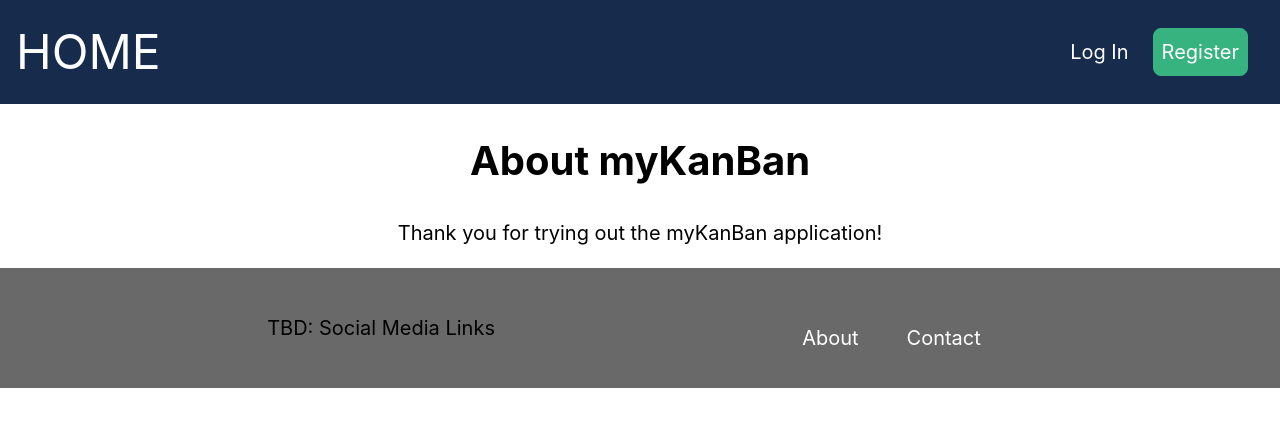
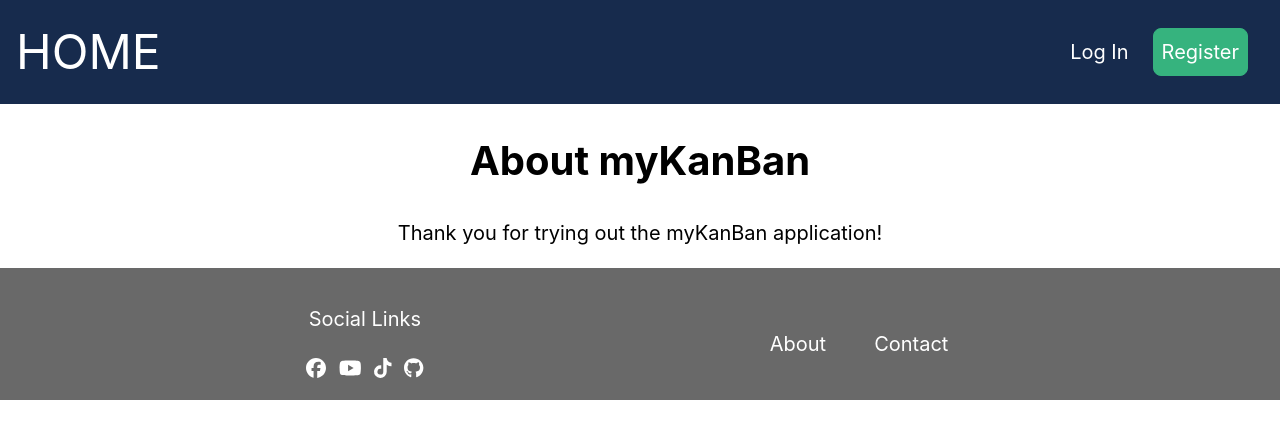
Before and after one commit to teekaygithub/myKanBan-FE, a React (Create React App) app: page /about in a window 1280 px wide. Shown: the top 438 px of the page. Built offline with nearby package versions, Linux system fonts and the light colour scheme.

Commit message:
Social links in footer section

```diff
--- a/package.json
+++ b/package.json
@@ -3,6 +3,11 @@
   "version": "0.1.0",
   "private": true,
   "dependencies": {
+    "@fortawesome/fontawesome-svg-core": "^6.1.1",
+    "@fortawesome/free-brands-svg-icons": "^6.1.1",
+    "@fortawesome/free-regular-svg-icons": "^6.1.1",
+    "@fortawesome/free-solid-svg-icons": "^6.1.1",
+    "@fortawesome/react-fontawesome": "^0.1.18",
     "@testing-library/jest-dom": "^5.11.9",
     "@testing-library/react": "^11.2.5",
     "@testing-library/user-event": "^12.8.1",
--- a/src/App.css
+++ b/src/App.css
@@ -250,10 +250,21 @@ section {
 
 footer {
   background-color: dimgray;
+  color:white;
   margin-bottom: 0;
   padding: 1rem;
   display: flex;
   justify-content: space-evenly;
   align-items: center;
-  height: 15vh;
+  min-height: 15vh;
 }
+
+#footer-social-link-wrapper {
+  display: flex;
+  justify-content: space-around;
+}
+
+.footer-social-link {
+  margin: 0 0.4rem;
+  color: white;
+}
--- a/src/components/Footer.js
+++ b/src/components/Footer.js
@@ -1,10 +1,18 @@
-import {Link} from 'react-router-dom';
+import { Link } from 'react-router-dom';
+import { FontAwesomeIcon } from "@fortawesome/react-fontawesome";
+import { faFacebook, faGithub, faTiktok, faYoutube } from "@fortawesome/free-brands-svg-icons"
 
 function Footer() {
     return (
         <footer>
             <div id="footer-socials">
-                <p>TBD: Social Media Links</p>
+                <p>Social Links</p>
+                <div id="footer-social-link-wrapper">
+                    <a href="https://www.facebook.com" target="_blank" className="footer-social-link"><FontAwesomeIcon icon={faFacebook} /></a>
+                    <a href="https://www.youtube.com" target="_blank" className="footer-social-link"><FontAwesomeIcon icon={faYoutube} /></a>
+                    <a href="https://www.tiktok.com" target="_blank" className="footer-social-link"><FontAwesomeIcon icon={faTiktok} /></a>
+                    <a href="https://www.github.com" target="_blank" className="footer-social-link"><FontAwesomeIcon icon={faGithub} /></a>
+                </div>
             </div>
             <div id="footer-links">
                 <ul>
```
Also changed, not shown: 1 other file (tests, documents, lock files or other folders).
